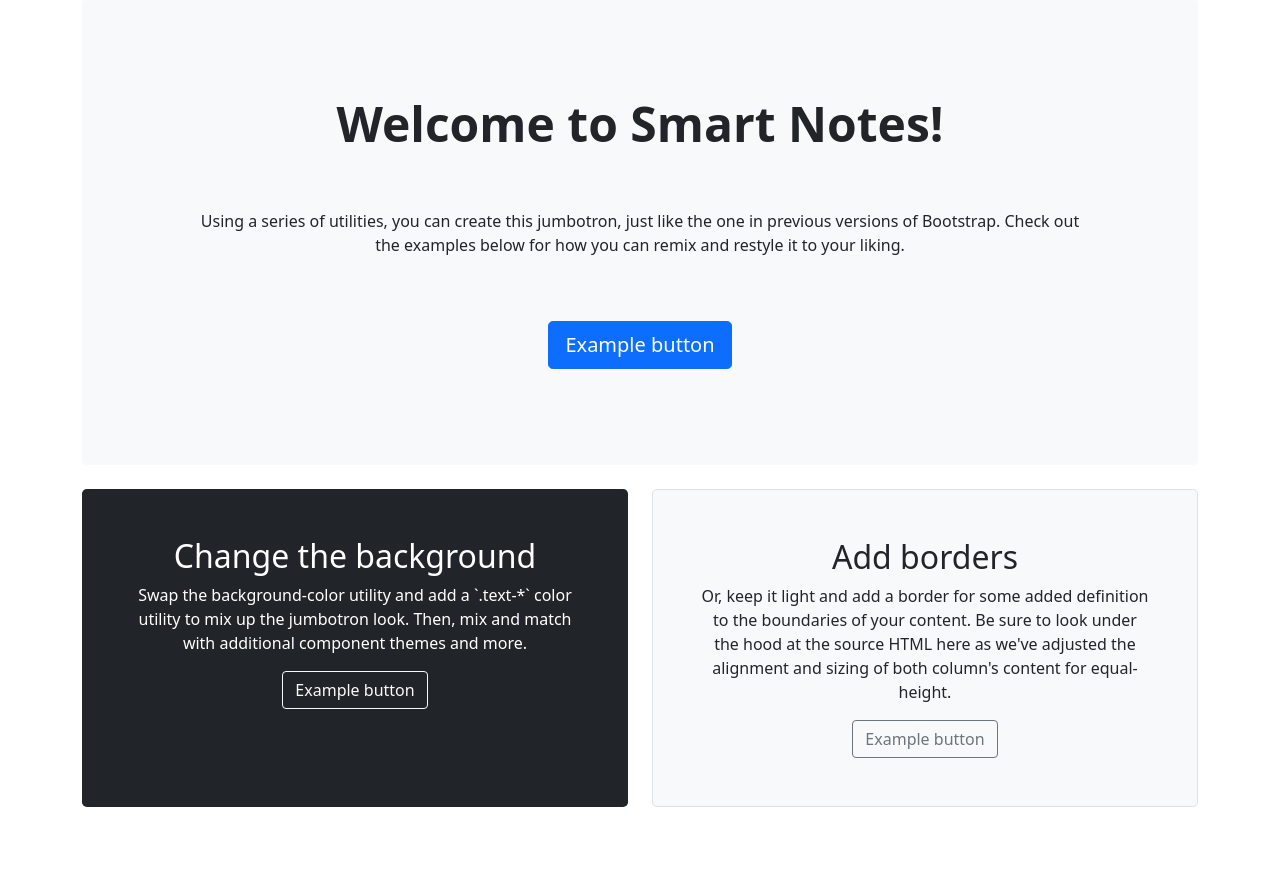
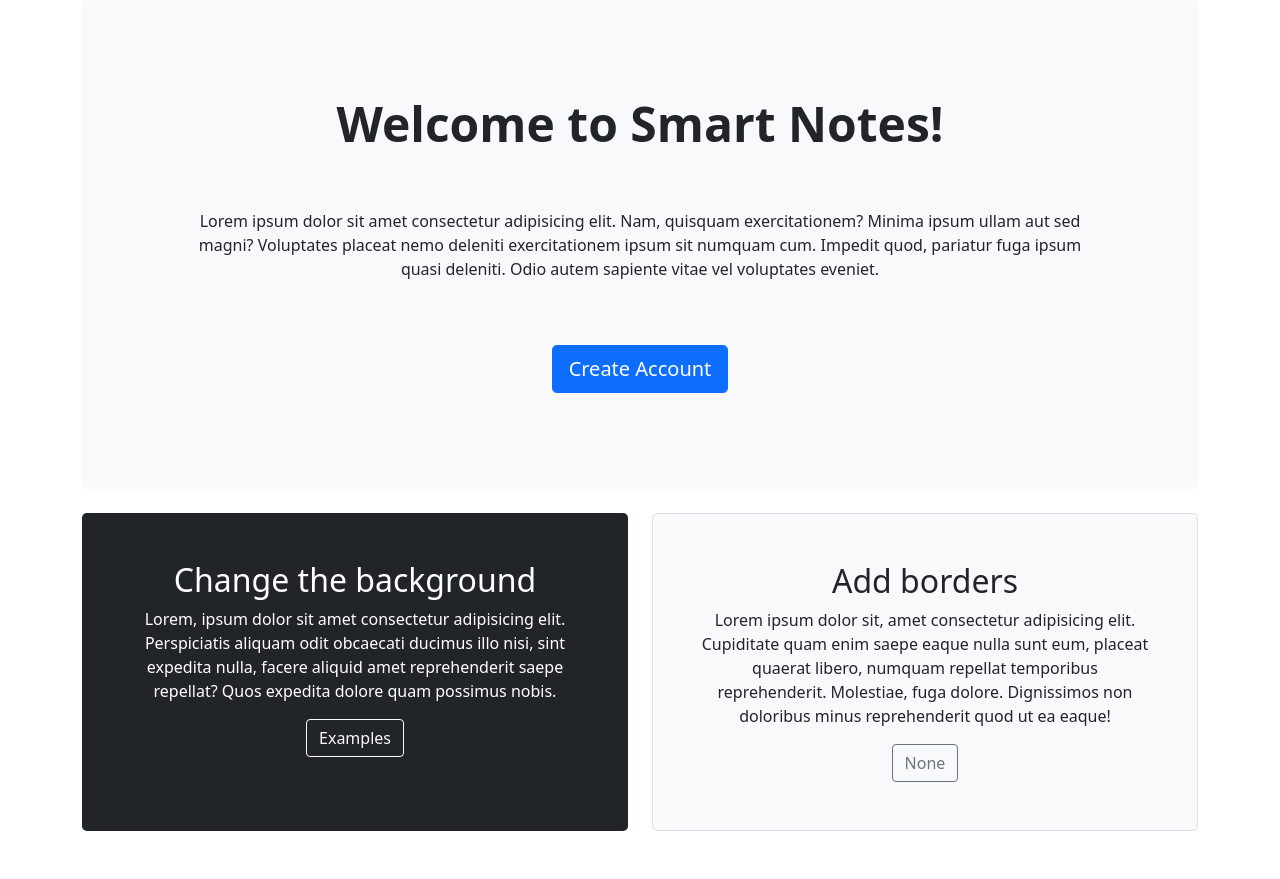
Before and after one commit to KevinMrkz3221/smartnotes_clases, a Django app: page /home in a window 1280 px wide. Shown: the part 122-1001 px from the top of the page. Before the commit the page ends 929 px from the top, so only its background shows below. Run offline with Django 4.2, Linux system fonts and the light colour scheme.

Commit message:
Termina Clase_08

```diff
--- a/home/templates/home/welcome.html
+++ b/home/templates/home/welcome.html
@@ -3,25 +3,30 @@
 <div class="p-5 mb-4 bg-light rounded-3">
     <div class="container-fluid py-5">
         <h1 class="display-5 fw-bold">Welcome to Smart Notes!</h1>
-        <p class="h-100 p-5 bg-light">Using a series of utilities, you can create this jumbotron, just like the one in
-            previous versions of Bootstrap. Check out the examples below for how you can remix and restyle it to your
-            liking.</p>
-        <button class="btn btn-primary btn-lg" type="button">Example button</button>
+        <p class="h-100 p-5 bg-light">Lorem ipsum dolor sit amet consectetur adipisicing elit. Nam,
+          quisquam exercitationem? Minima ipsum ullam aut sed magni? Voluptates placeat nemo deleniti
+          exercitationem ipsum sit numquam cum. Impedit quod, pariatur fuga ipsum quasi deleniti. Odio
+          autem sapiente vitae vel voluptates eveniet.</p>
+        <button class="btn btn-primary btn-lg" type="button">Create Account</button>
     </div>
 </div>
 <div class="row align-items-md-stretch">
     <div class="col-md-6">
       <div class="h-100 p-5 text-white bg-dark rounded-3">
         <h2>Change the background</h2>
-        <p>Swap the background-color utility and add a `.text-*` color utility to mix up the jumbotron look. Then, mix and match with additional component themes and more.</p>
-        <button class="btn btn-outline-light" type="button">Example button</button>
+        <p>Lorem, ipsum dolor sit amet consectetur adipisicing elit. Perspiciatis aliquam odit obcaecati
+          ducimus illo nisi, sint expedita nulla, facere aliquid amet reprehenderit saepe repellat? Quos
+          expedita dolore quam possimus nobis.</p>
+        <button class="btn btn-outline-light" type="button">Examples</button>
       </div>
     </div>
     <div class="col-md-6">
       <div class="h-100 p-5 bg-light border rounded-3">
         <h2>Add borders</h2>
-        <p>Or, keep it light and add a border for some added definition to the boundaries of your content. Be sure to look under the hood at the source HTML here as we've adjusted the alignment and sizing of both column's content for equal-height.</p>
-        <button class="btn btn-outline-secondary" type="button">Example button</button>
+        <p>Lorem ipsum dolor sit, amet consectetur adipisicing elit. Cupiditate quam enim saepe eaque nulla
+          sunt eum, placeat quaerat libero, numquam repellat temporibus reprehenderit. Molestiae, fuga dolore.
+          Dignissimos non doloribus minus reprehenderit quod ut ea eaque!</p>
+        <button class="btn btn-outline-secondary" type="button">None</button>
       </div>
     </div>
   </div>
--- a/notes/urls.py
+++ b/notes/urls.py
@@ -5,4 +5,5 @@ from . import views
 urlpatterns = [
     path('notes', views.NotesView.as_view(), name='notes.list'),
     path('notes/<int:pk>', views.NotesDetailView.as_view(), name='notes.detail'),
+    path('notes/new', views.NotesCreateView.as_view(), name='notes.new'),
 ]
--- a/static/css/style.css
+++ b/static/css/style.css
@@ -1,3 +1,7 @@
 .note-li{
     color: red;
 }
+
+ul.errorlist {
+    display: none;
+}
--- a/static/templates/base.html
+++ b/static/templates/base.html
@@ -8,6 +8,8 @@
     <meta name="viewport" content="width=device-width, initial-scale=1.0">
     <link href="https://cdn.jsdelivr.net/npm/bootstrap@5.0.2/dist/css/bootstrap.min.css" rel="stylesheet"
         integrity="sha384-EVSTQN3/azprG1Anm3QDgpJLIm9Nao0Yz1ztcQTwFspd3yD65VohhpuuCOmLASjC" crossorigin="anonymous">
+
+    <link rel="stylesheet" href="{% static 'css/style.css' %}">
 </head>
 
 <body>
```
Also changed, not shown: notes/templates/notes/notes_form.html (added, +21 -0 lines), notes/templates/notes/notes_list.html (+8 -1 lines), notes/views.py (+6 -1 lines), db.sqlite3, readme.md.
